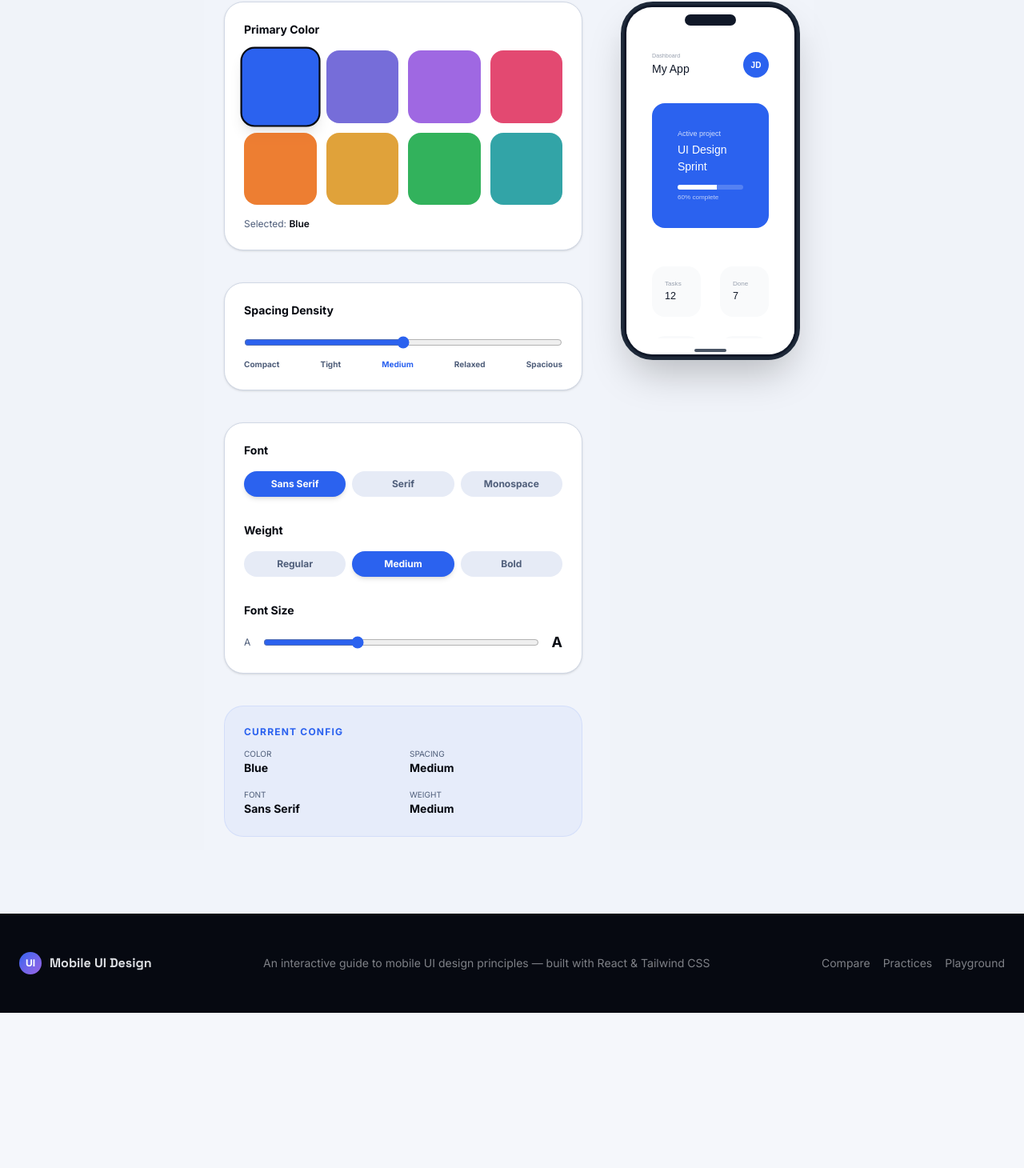
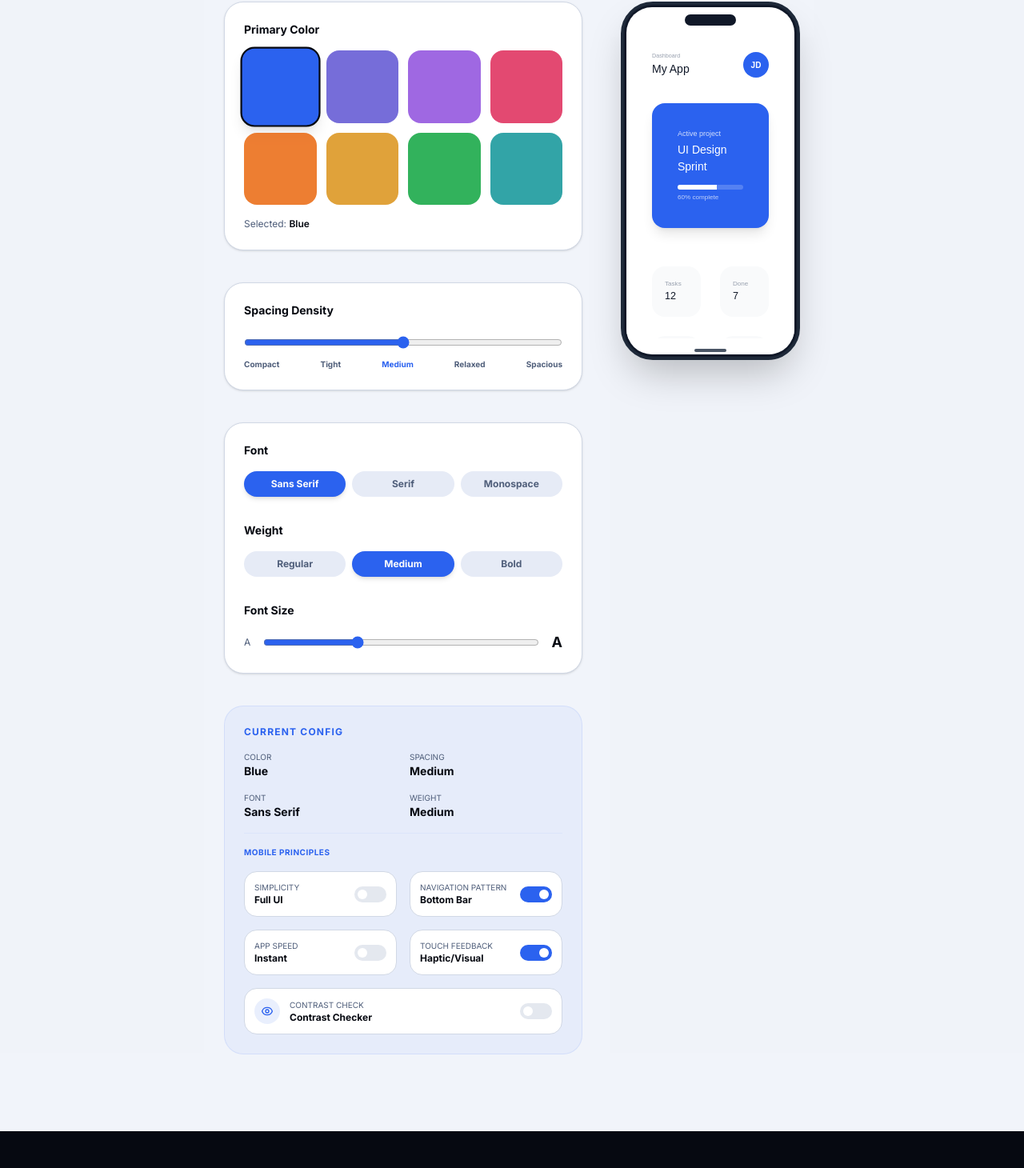
Before and after one commit to johanagaviria19/mobile-UI, a Next.js app: page / in a window 1280 px wide. Shown: the part 5797-7257 px from the top of the page at 80% size. Before the commit the page ends 7063 px from the top, so only its background shows below. Built offline with nearby package versions, Linux system fonts and the light colour scheme.

Commit message:
Integrate all 10 Best Practices into the Interactive UI Playground

```diff
--- a/components/playground-section.tsx
+++ b/components/playground-section.tsx
@@ -21,6 +21,23 @@ const copy = {
   configSpacing: { en: "Spacing", es: "Espaciado" },
   configFont: { en: "Font", es: "Fuente" },
   configFontWeight: { en: "Weight", es: "Peso" },
+  configSimplicity: { en: "Simplicity", es: "Simplicidad" },
+  configFeedback: { en: "Touch Feedback", es: "Feedback Tactil" },
+  configAccessibility: { en: "Contrast Check", es: "Contraste (Accesibilidad)" },
+  configNavigation: { en: "Navigation Pattern", es: "Patron de Navegacion" },
+  configSpeed: { en: "App Speed", es: "Velocidad de App" },
+  // Simplicity options
+  simplicityFull: { en: "Full UI", es: "UI Completa" },
+  simplicityEssential: { en: "Essential Only", es: "Solo Esencial" },
+  // Feedback options
+  feedbackNone: { en: "None", es: "Ninguno" },
+  feedbackHaptic: { en: "Haptic/Visual", es: "Haptico/Visual" },
+  // Navigation options
+  navBottom: { en: "Bottom Bar", es: "Barra Inferior" },
+  navTop: { en: "Top Menu", es: "Menu Superior" },
+  // Speed options
+  speedFast: { en: "Instant", es: "Instantaneo" },
+  speedSlow: { en: "Loading (Slow)", es: "Carga (Lenta)" },
   // Color names
   colorBlue: { en: "Blue", es: "Azul" },
   colorPurple: { en: "Purple", es: "Morado" },
@@ -69,6 +86,11 @@ export function PlaygroundSection() {
   const [fontFamilyIdx, setFontFamilyIdx] = useState(0)
   const [fontScale, setFontScale] = useState(1)
   const [fontWeightIdx, setFontWeightIdx] = useState(1)
+  const [isEssential, setIsEssential] = useState(false)
+  const [hasFeedback, setHasFeedback] = useState(true)
+  const [isBottomNav, setIsBottomNav] = useState(true)
+  const [isSlow, setIsSlow] = useState(false)
+  const [showAccessibility, setShowAccessibility] = useState(false)
   const { lang } = useApp()
   const l = (key: keyof typeof copy) => copy[key][lang]
 
@@ -254,9 +276,11 @@ export function PlaygroundSection() {
             </div>
 
             {/* Config summary */}
-            <div className="bg-primary/5 rounded-3xl border border-primary/10 p-6 space-y-3">
+            <div className="bg-primary/5 rounded-3xl border border-primary/10 p-6 space-y-4">
               <p className="text-xs font-bold text-primary uppercase tracking-widest">{l("currentConfig")}</p>
-              <div className="grid grid-cols-2 gap-4">
+
+              {/* Row 1: Visuals */}
+              <div className="grid grid-cols-2 gap-4 border-b border-primary/5 pb-4">
                 {[
                   [l("configColor"), l(color.labelKey)],
                   [l("configSpacing"), l(spacing.labelKey)],
@@ -268,6 +292,90 @@ export function PlaygroundSection() {
                     <p className="text-sm font-bold text-foreground">{val}</p>
                   </div>
                 ))}
+              </div>
+
+              {/* Row 2: Principles Switches */}
+              <div className="space-y-4">
+                <p className="text-[10px] font-bold text-primary uppercase tracking-wider">Mobile Principles</p>
+                <div className="grid grid-cols-1 sm:grid-cols-2 gap-4">
+                  {/* Simplicity */}
+                  <div className="flex items-center justify-between bg-card p-3 rounded-2xl border border-border">
+                    <div>
+                      <p className="text-[10px] text-muted-foreground uppercase">{l("configSimplicity")}</p>
+                      <p className="text-xs font-bold">{isEssential ? l("simplicityEssential") : l("simplicityFull")}</p>
+                    </div>
+                    <button
+                      onClick={() => setIsEssential(!isEssential)}
+                      className={`w-10 h-5 rounded-full transition-colors relative ${isEssential ? "bg-primary" : "bg-muted"}`}
+                    >
+                      <div className={`absolute top-1 w-3 h-3 bg-white rounded-full transition-all ${isEssential ? "left-6" : "left-1"}`} />
+                    </button>
+                  </div>
+
+                  {/* Navigation */}
+                  <div className="flex items-center justify-between bg-card p-3 rounded-2xl border border-border">
+                    <div>
+                      <p className="text-[10px] text-muted-foreground uppercase">{l("configNavigation")}</p>
+                      <p className="text-xs font-bold">{isBottomNav ? l("navBottom") : l("navTop")}</p>
+                    </div>
+                    <button
+                      onClick={() => setIsBottomNav(!isBottomNav)}
+                      className={`w-10 h-5 rounded-full transition-colors relative ${isBottomNav ? "bg-primary" : "bg-muted"}`}
+                    >
+                      <div className={`absolute top-1 w-3 h-3 bg-white rounded-full transition-all ${isBottomNav ? "left-6" : "left-1"}`} />
+                    </button>
+                  </div>
+
+                  {/* Speed */}
+                  <div className="flex items-center justify-between bg-card p-3 rounded-2xl border border-border">
+                    <div>
+                      <p className="text-[10px] text-muted-foreground uppercase">{l("configSpeed")}</p>
+                      <p className="text-xs font-bold">{isSlow ? l("speedSlow") : l("speedFast")}</p>
+                    </div>
+                    <button
+                      onClick={() => setIsSlow(!isSlow)}
+                      className={`w-10 h-5 rounded-full transition-colors relative ${isSlow ? "bg-primary" : "bg-muted"}`}
+                    >
+                      <div className={`absolute top-1 w-3 h-3 bg-white rounded-full transition-all ${isSlow ? "left-6" : "left-1"}`} />
+                    </button>
+                  </div>
+
+                  {/* Feedback */}
+                  <div className="flex items-center justify-between bg-card p-3 rounded-2xl border border-border">
+                    <div>
+                      <p className="text-[10px] text-muted-foreground uppercase">{l("configFeedback")}</p>
+                      <p className="text-xs font-bold">{hasFeedback ? l("feedbackHaptic") : l("feedbackNone")}</p>
+                    </div>
+                    <button
+                      onClick={() => setHasFeedback(!hasFeedback)}
+                      className={`w-10 h-5 rounded-full transition-colors relative ${hasFeedback ? "bg-primary" : "bg-muted"}`}
+                    >
+                      <div className={`absolute top-1 w-3 h-3 bg-white rounded-full transition-all ${hasFeedback ? "left-6" : "left-1"}`} />
+                    </button>
+                  </div>
+
+                  {/* Accessibility */}
+                  <div className="flex items-center justify-between bg-card p-3 rounded-2xl border border-border col-span-full">
+                    <div className="flex items-center gap-3">
+                      <div className="w-8 h-8 rounded-full bg-primary/10 flex items-center justify-center text-primary">
+                        <svg className="w-4 h-4" fill="none" stroke="currentColor" viewBox="0 0 24 24">
+                          <path strokeLinecap="round" strokeLinejoin="round" strokeWidth={2} d="M15 12a3 3 0 11-6 0 3 3 0 016 0z" />
+                          <path strokeLinecap="round" strokeLinejoin="round" strokeWidth={2} d="M2.458 12C3.732 7.943 7.523 5 12 5c4.478 0 8.268 2.943 9.542 7-1.274 4.057-5.064 7-9.542 7-4.477 0-8.268-2.943-9.542-7z" />
+                        </svg>
+                      </div>
+                      <div>
+                        <p className="text-[10px] text-muted-foreground uppercase">{l("configAccessibility")}</p>
+                        <p className="text-xs font-bold">Contrast Checker</p>
+                      </div>
+                    </div>
+                    <button
+                      onClick={() => setShowAccessibility(!showAccessibility)}
+                      className={`w-10 h-5 rounded-full transition-colors relative ${showAccessibility ? "bg-primary" : "bg-muted"}`}
+                    >
+                      <div className={`absolute top-1 w-3 h-3 bg-white rounded-full transition-all ${showAccessibility ? "left-6" : "left-1"}`} />
+                    </button>
+                  </div>
+                </div>
               </div>
             </div>
           </motion.div>
@@ -291,6 +399,11 @@ export function PlaygroundSection() {
                 titleSize={titleBaseSize}
                 bodySize={bodyBaseSize}
                 btnSize={btnBaseSize}
+                isEssential={isEssential}
+                hasFeedback={hasFeedback}
+                isBottomNav={isBottomNav}
+                isSlow={isSlow}
+                showAccessibility={showAccessibility}
                 lang={lang}
                 copy={copy}
               />
@@ -312,6 +425,11 @@ interface LivePreviewProps {
   titleSize: number
   bodySize: number
   btnSize: number
+  isEssential: boolean
+  hasFeedback: boolean
+  isBottomNav: boolean
+  isSlow: boolean
+  showAccessibility: boolean
   lang: "en" | "es"
   copy: typeof copy
 }
@@ -326,6 +444,11 @@ function LivePreviewScreen({
   titleSize,
   bodySize,
   btnSize,
+  isEssential,
+  hasFeedback,
+  isBottomNav,
+  isSlow,
+  showAccessibility,
   lang,
   copy,
 }: LivePreviewProps) {
@@ -336,22 +459,45 @@ function LivePreviewScreen({
   const statCards = [
     { labelKey: "tasks" as const, val: "12" },
     { labelKey: "done" as const, val: "7" },
+    ...(isEssential ? [] : [
       { labelKey: "team" as const, val: "4" },
       { labelKey: "days" as const, val: "3" },
+    ])
   ]
 
-  const todoItems = ["task1", "task2", "task3"] as const
+  const todoItems = isEssential ? ["task1"] : ["task1", "task2", "task3"]
   const navItems = ["homeNav", "tasksNav", "meNav"] as const
 
   const textStyle = {
     fontFamily: fontFamilyClass === "font-serif" ? "serif" : fontFamilyClass === "font-mono" ? "monospace" : "sans-serif",
   }
 
+  // Accessibility colors
+  const accessibilityBg = showAccessibility ? "#f3f4f6" : "white"
+  const accessibilityText = showAccessibility ? "#9ca3af" : "gray"
+
   return (
     <div
       className={`h-full bg-white flex flex-col overflow-hidden transition-all duration-300 ${fontFamilyClass}`}
-      style={textStyle}
+      style={{ ...textStyle, background: accessibilityBg }}
     >
+      {/* Top Nav (Simulated if isBottomNav is false) */}
+      {!isBottomNav && (
+        <div className="bg-gray-800 text-white p-2 flex justify-around text-[7px] uppercase font-bold tracking-widest">
+          {navItems.map(key => <span key={key}>{l(key)}</span>)}
+        </div>
+      )}
+
+      {/* Speed / Loading state */}
+      {isSlow && (
+        <div className="absolute inset-0 z-50 bg-white/80 flex items-center justify-center backdrop-blur-sm">
+          <div className="flex flex-col items-center gap-2">
+            <div className="w-8 h-8 border-4 border-primary border-t-transparent rounded-full animate-spin" />
+            <p className="text-[10px] font-bold text-primary">Optimizing UI...</p>
+          </div>
+        </div>
+      )}
+
       {/* Header */}
       <div style={{ padding: p, paddingTop: "1.5rem", paddingBottom: p }}>
         <div className="flex items-center justify-between">
@@ -368,9 +514,21 @@ function LivePreviewScreen({
         </div>
       </div>
 
+      {/* Accessibility Contrast Demo */}
+      {showAccessibility && (
+        <div className="mx-4 mb-4 p-2 bg-red-50 border border-red-100 rounded-lg text-[7px] text-red-400">
+          ⚠️ Low contrast detected on background
+        </div>
+      )}
+
       {/* Hero card */}
       <div style={{ marginLeft: p, marginRight: p, marginBottom: g }}>
-        <div className={`${rnd} text-white transition-all duration-300`} style={{ padding: p, background: primaryColor }}>
+        <motion.div
+          whileHover={hasFeedback ? { scale: 1.02 } : {}}
+          whileTap={hasFeedback ? { scale: 0.98 } : {}}
+          className={`${rnd} text-white transition-all duration-300 shadow-lg`}
+          style={{ padding: p, background: primaryColor }}
+        >
           <p className="opacity-80 mb-0.5 transition-all" style={{ fontSize: `${bodySize}px` }}>{l("activeProject")}</p>
           <p className={`font-bold transition-all ${fontWeightClass}`} style={{ fontSize: `${titleSize}px` }}>{l("sprint")}</p>
           <div className="mt-3 bg-white/20 rounded-full h-1.5 overflow-hidden">
@@ -381,7 +539,7 @@ function LivePreviewScreen({
             />
           </div>
           <p className="opacity-70 mt-1 transition-all" style={{ fontSize: `${bodySize * 0.9}px` }}>{l("complete")}</p>
-        </div>
+        </motion.div>
       </div>
 
       {/* Stat cards */}
@@ -401,7 +559,7 @@ function LivePreviewScreen({
         {todoItems.map((key, i) => (
           <motion.div
             key={key}
-            whileHover={{ x: 4 }}
+            whileHover={hasFeedback ? { x: 4 } : {}}
             className={`flex items-center gap-2 bg-gray-50 ${rnd} transition-all`}
             style={{ padding: `${pad / 8}rem` }}
           >
@@ -419,8 +577,8 @@ function LivePreviewScreen({
       {/* CTA */}
       <div style={{ margin: p }}>
         <motion.button
-          whileHover={{ scale: 1.02 }}
-          whileTap={{ scale: 0.98 }}
+          whileHover={hasFeedback ? { scale: 1.02 } : {}}
+          whileTap={hasFeedback ? { scale: 0.98 } : {}}
           className={`w-full text-white font-bold ${rnd} transition-all duration-300 shadow-lg`}
           style={{ background: primaryColor, padding: `${pad / 8}rem`, fontSize: `${btnSize}px` }}
         >
@@ -429,11 +587,12 @@ function LivePreviewScreen({
       </div>
 
       {/* Bottom nav */}
+      {isBottomNav && (
         <div className="border-t border-gray-100 flex justify-around py-3">
           {navItems.map((key, i) => (
             <motion.div
               key={key}
-            whileHover={{ y: -2 }}
+              whileHover={hasFeedback ? { y: -2 } : {}}
               className="flex flex-col items-center gap-1"
             >
               <div className="w-5 h-5 rounded-lg" style={{ background: i === 0 ? primaryColor : "#f3f4f6" }} />
@@ -450,6 +609,7 @@ function LivePreviewScreen({
             </motion.div>
           ))}
         </div>
+      )}
     </div>
   )
 }
```
Lines whose indentation alone changed are shown as unchanged.
